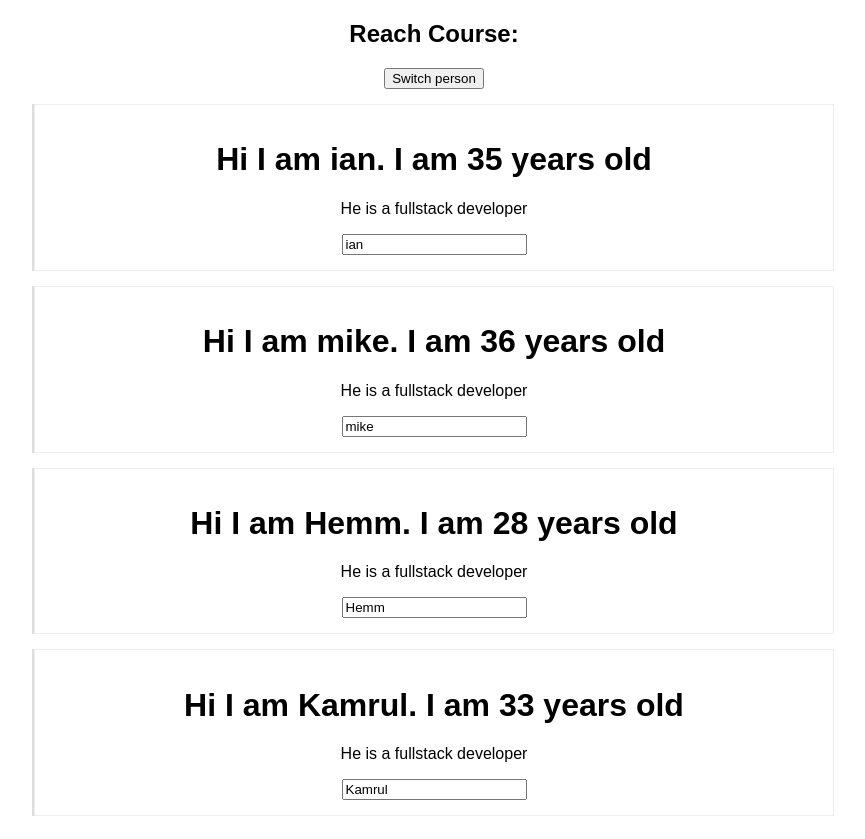
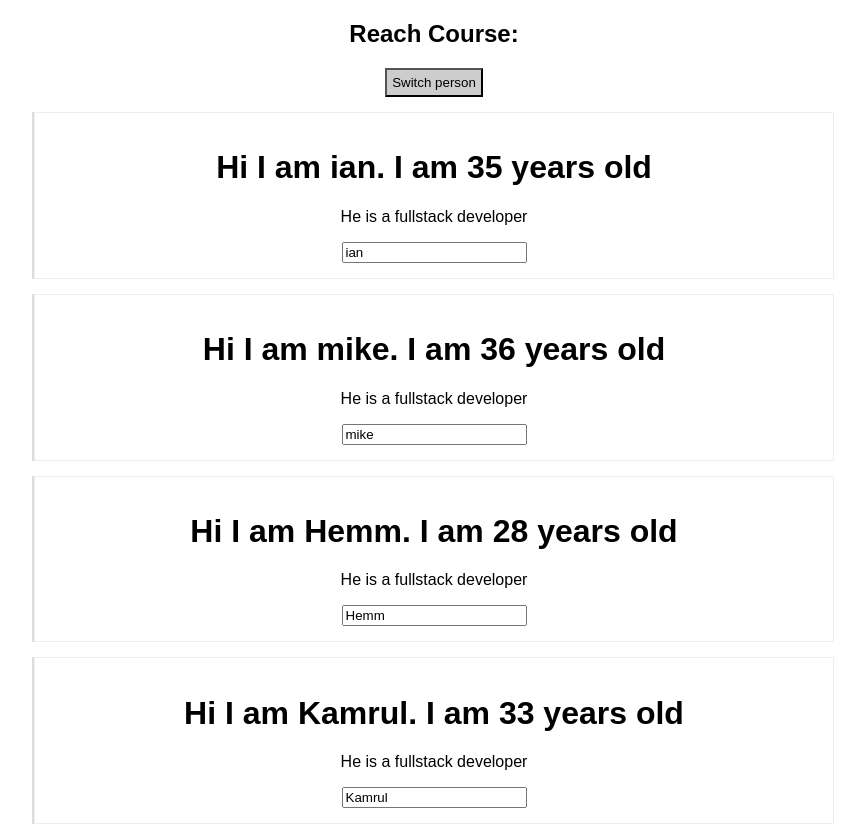
Before and after one commit to kamrul-suhel/react2, a React (Create React App) app: page / in a window 1280 px wide. Shown: the whole page, without its empty margins (206-1071 px from the left). Built offline with nearby package versions, Linux system fonts and the light colour scheme.

Commit message:
Inline style.

```diff
--- a/src/App.js
+++ b/src/App.js
@@ -37,10 +37,19 @@ class App extends Component {
 
 
     render() {
+        const style = {
+            backgroundColor: '#cdcdcd',
+            cursor: 'pointer',
+            border: '1ps solid #ddd',
+            padding: '5px'
+        }
         return (
             <div className="App">
                 <h2>Reach Course: </h2>
-                <button onClick={() => this.changeName('some params')}>Switch person</button>
+                <button
+                    style={style}
+                    onClick={() => this.changeName('some params')}
+                >Switch person</button>
 
                 <Person
                     name={this.state.person[0].name}
```
